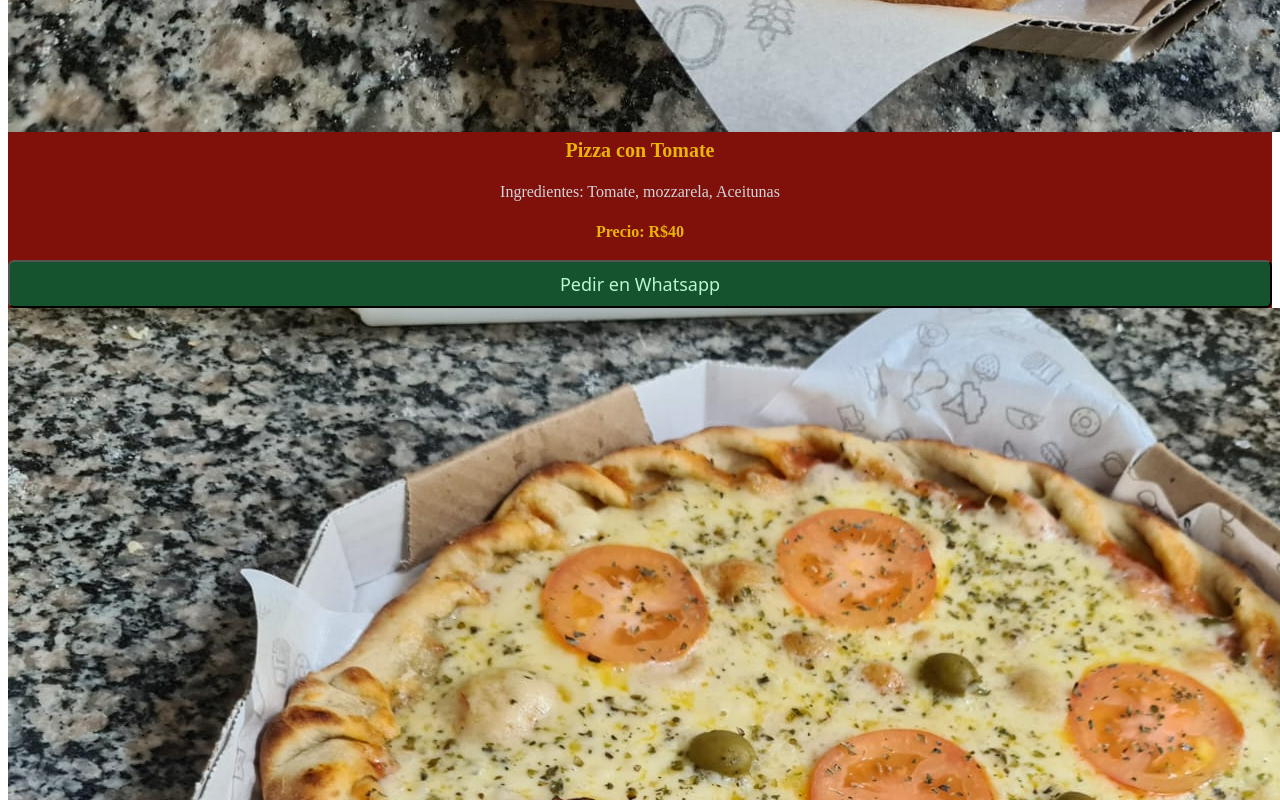
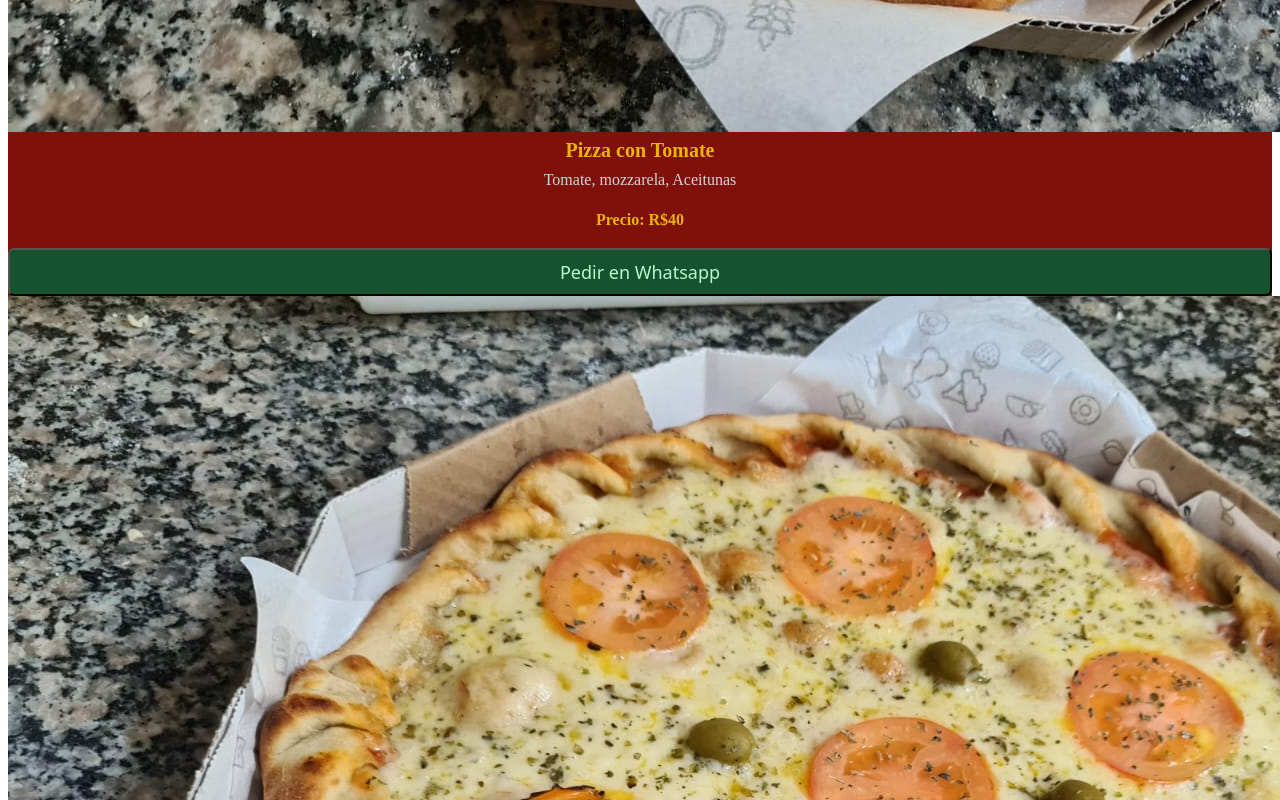
Before and after one commit to JLbr2022/pizza, a React (Vite) app in the folder frontEnd/: page / in a window 1280 px wide. Shown: the part 2480-3280 px from the top of the page. Built offline with nearby package versions, Linux system fonts and the light colour scheme.

Commit message:
Cleaning code

```diff
--- a/frontEnd/src/components/Main/Card.tsx
+++ b/frontEnd/src/components/Main/Card.tsx
@@ -8,13 +8,11 @@ function Card() {
   }
   return (
     <section className="card">
-      <div className="sectionCard max-w-sm rounded mx-auto">
+      <div className="sectionCard">
         <img className="w-full" src={pzImage.image} alt="Pizza con tomate" />
-        <div className="px-2 py-2">
+        <div className="px-2 py-2 text-center">
           <div className="divTitle">Pizza con Tomate</div>
-          <p className="pIngredients">
-            Ingredientes: Tomate, mozzarela, Aceitunas
-          </p>
+          <div className="pIngredients">Tomate, mozzarela, Aceitunas</div>
           <p className="pPrice">Precio: R$40</p>
         </div>
 
```
